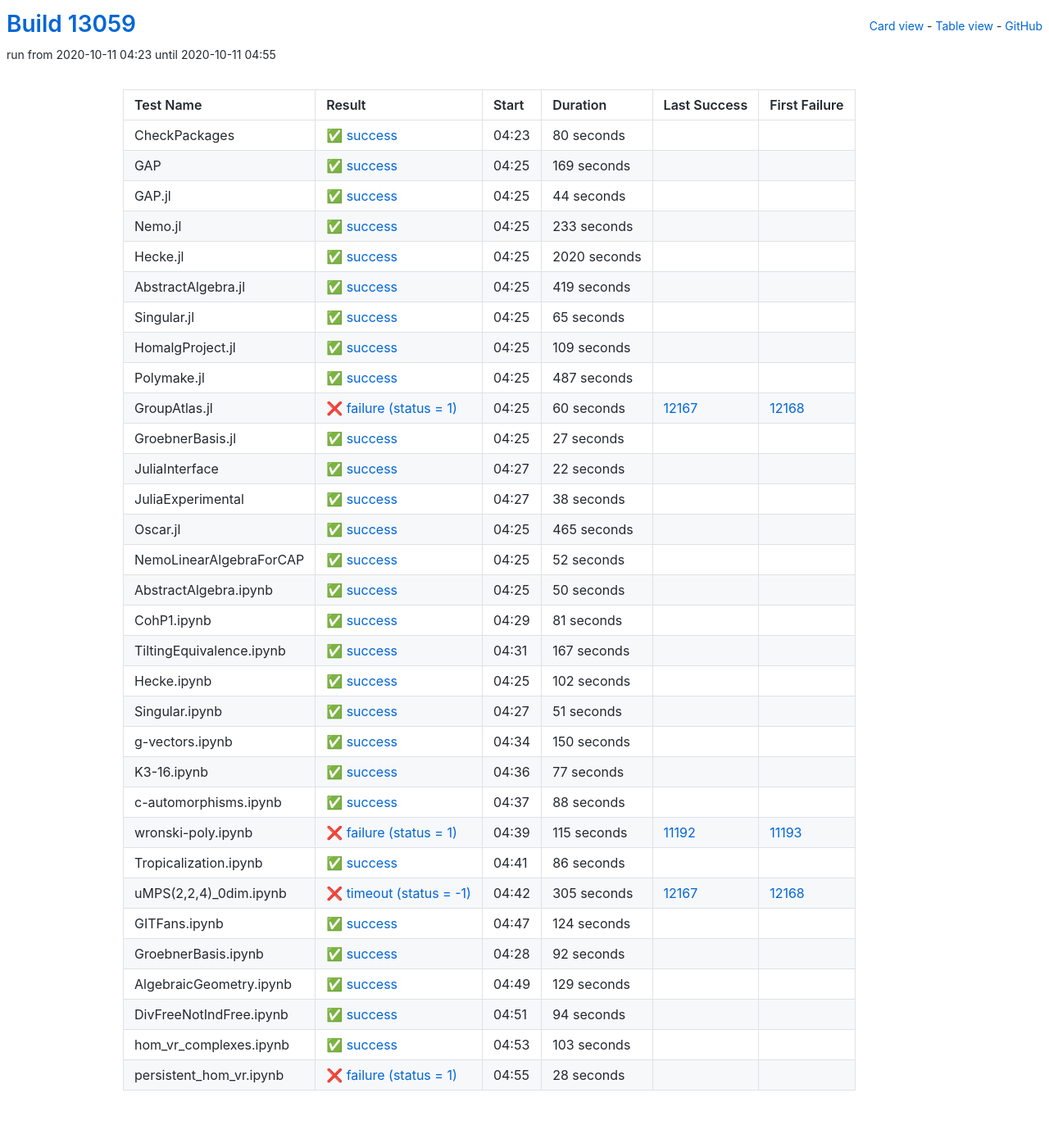
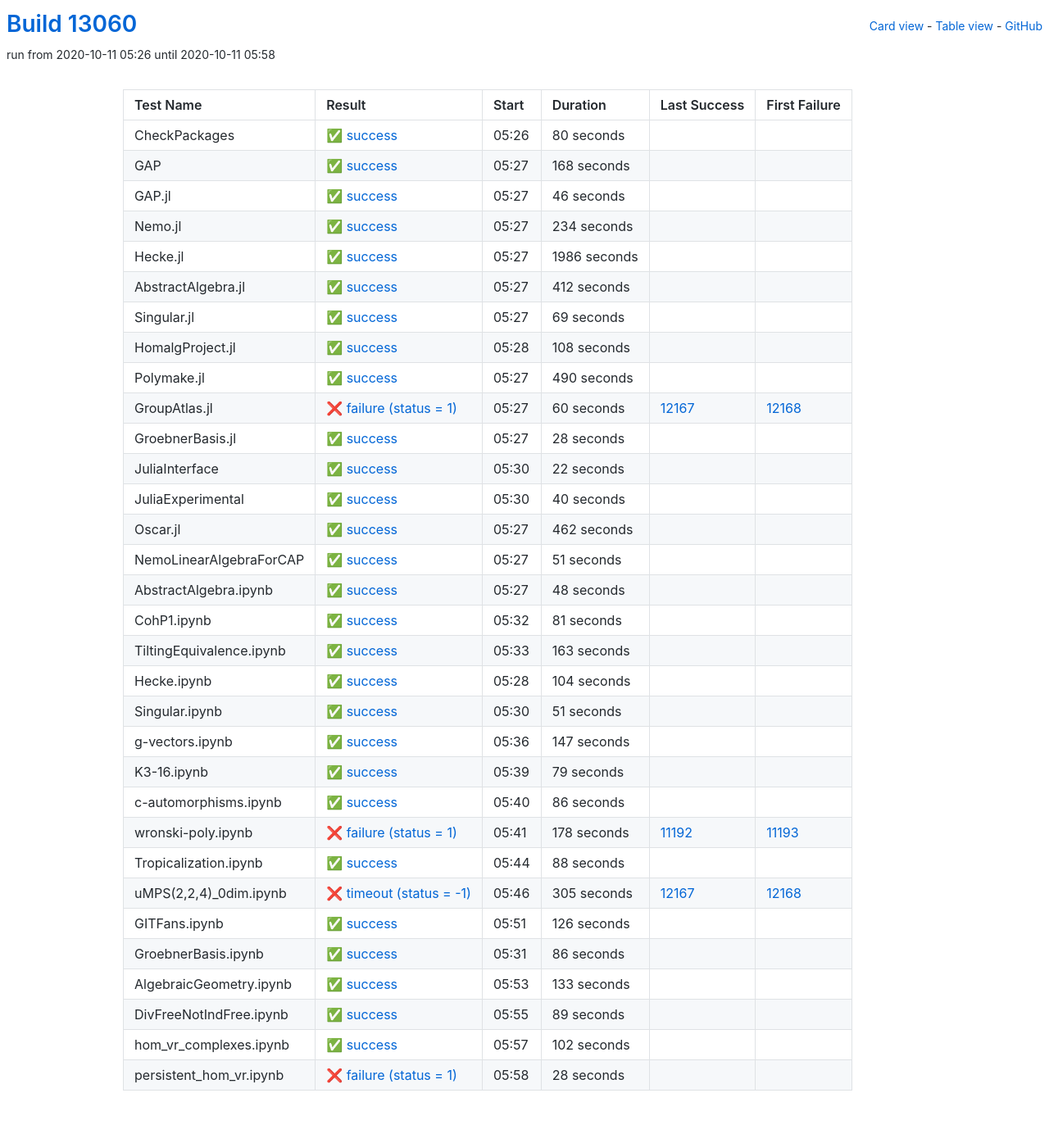
Before and after one commit to oscar-system/oscar-ci-status, a Jekyll site: the page built from table.html, in a window 1280 px wide. Shown: the whole page at 82% size. Built offline with Jekyll 4.4.1, drawn with Linux system fonts in a browser that asks for light colours.

Commit message:
Build #13060

```diff
--- a/_data/ci.yml
+++ b/_data/ci.yml
@@ -1,6 +1,6 @@
 ---
-build: 13059
-build_url: https://oscarci.mathematik.uni-kl.de/job/oscar/13059/
+build: 13060
+build_url: https://oscarci.mathematik.uni-kl.de/job/oscar/13060/
 job: oscar
 organization: oscar-system
 repo: oscar-ci-status
@@ -8,8 +8,8 @@
 tests:
 - name: CheckPackages
   id: checkpackages
-  log: https://oscarci.mathematik.uni-kl.de/job/oscar/13059/artifact/logs/build-13059/CheckPackages.log
-  start: 2020-10-11 04:23
+  log: https://oscarci.mathematik.uni-kl.de/job/oscar/13060/artifact/logs/build-13060/CheckPackages.log
+  start: 2020-10-11 05:26
   success: true
   exitcode: 0
   status: success
@@ -20,104 +20,104 @@
   first_failure_url:
 - name: GAP
   id: gap
-  log: https://oscarci.mathematik.uni-kl.de/job/oscar/13059/artifact/logs/build-13059/GAP.log
-  start: 2020-10-11 04:25
+  log: https://oscarci.mathematik.uni-kl.de/job/oscar/13060/artifact/logs/build-13060/GAP.log
+  start: 2020-10-11 05:27
   success: true
   exitcode: 0
   status: success
-  duration: 169
+  duration: 168
   last_success: false
   last_success_url:
   first_failure: false
   first_failure_url:
 - name: GAP.jl
   id: gap-jl
-  log: https://oscarci.mathematik.uni-kl.de/job/oscar/13059/artifact/logs/build-13059/GAP.jl.log
-  start: 2020-10-11 04:25
+  log: https://oscarci.mathematik.uni-kl.de/job/oscar/13060/artifact/logs/build-13060/GAP.jl.log
+  start: 2020-10-11 05:27
   success: true
   exitcode: 0
   status: success
-  duration: 44
+  duration: 46
   last_success: false
   last_success_url:
   first_failure: false
   first_failure_url:
 - name: Nemo.jl
   id: nemo-jl
-  log: https://oscarci.mathematik.uni-kl.de/job/oscar/13059/artifact/logs/build-13059/Nemo.jl.log
-  start: 2020-10-11 04:25
+  log: https://oscarci.mathematik.uni-kl.de/job/oscar/13060/artifact/logs/build-13060/Nemo.jl.log
+  start: 2020-10-11 05:27
   success: true
   exitcode: 0
   status: success
-  duration: 233
+  duration: 234
   last_success: false
   last_success_url:
   first_failure: false
   first_failure_url:
 - name: Hecke.jl
   id: hecke-jl
-  log: https://oscarci.mathematik.uni-kl.de/job/oscar/13059/artifact/logs/build-13059/Hecke.jl.log
-  start: 2020-10-11 04:25
+  log: https://oscarci.mathematik.uni-kl.de/job/oscar/13060/artifact/logs/build-13060/Hecke.jl.log
+  start: 2020-10-11 05:27
   success: true
   exitcode: 0
   status: success
-  duration: 2020
+  duration: 1986
   last_success: false
   last_success_url:
   first_failure: false
   first_failure_url:
 - name: AbstractAlgebra.jl
   id: abstractalgebra-jl
-  log: https://oscarci.mathematik.uni-kl.de/job/oscar/13059/artifact/logs/build-13059/AbstractAlgebra.jl.log
-  start: 2020-10-11 04:25
+  log: https://oscarci.mathematik.uni-kl.de/job/oscar/13060/artifact/logs/build-13060/AbstractAlgebra.jl.log
+  start: 2020-10-11 05:27
   success: true
   exitcode: 0
   status: success
-  duration: 419
+  duration: 412
   last_success: false
   last_success_url:
   first_failure: false
   first_failure_url:
 - name: Singular.jl
   id: singular-jl
-  log: https://oscarci.mathematik.uni-kl.de/job/oscar/13059/artifact/logs/build-13059/Singular.jl.log
-  start: 2020-10-11 04:25
+  log: https://oscarci.mathematik.uni-kl.de/job/oscar/13060/artifact/logs/build-13060/Singular.jl.log
+  start: 2020-10-11 05:27
   success: true
   exitcode: 0
   status: success
-  duration: 65
+  duration: 69
   last_success: false
   last_success_url:
   first_failure: false
   first_failure_url:
 - name: HomalgProject.jl
   id: homalgproject-jl
-  log: https://oscarci.mathematik.uni-kl.de/job/oscar/13059/artifact/logs/build-13059/HomalgProject.jl.log
-  start: 2020-10-11 04:25
+  log: https://oscarci.mathematik.uni-kl.de/job/oscar/13060/artifact/logs/build-13060/HomalgProject.jl.log
+  start: 2020-10-11 05:28
   success: true
   exitcode: 0
   status: success
-  duration: 109
+  duration: 108
   last_success: false
   last_success_url:
   first_failure: false
   first_failure_url:
 - name: Polymake.jl
   id: polymake-jl
-  log: https://oscarci.mathematik.uni-kl.de/job/oscar/13059/artifact/logs/build-13059/Polymake.jl.log
-  start: 2020-10-11 04:25
+  log: https://oscarci.mathematik.uni-kl.de/job/oscar/13060/artifact/logs/build-13060/Polymake.jl.log
+  start: 2020-10-11 05:27
   success: true
   exitcode: 0
   status: success
-  duration: 487
+  duration: 490
   last_success: false
   last_success_url:
   first_failure: false
   first_failure_url:
 - name: GroupAtlas.jl
   id: groupatlas-jl
-  log: https://oscarci.mathematik.uni-kl.de/job/oscar/13059/artifact/logs/build-13059/GroupAtlas.jl.log
-  start: 2020-10-11 04:25
+  log: https://oscarci.mathematik.uni-kl.de/job/oscar/13060/artifact/logs/build-13060/GroupAtlas.jl.log
+  start: 2020-10-11 05:27
   success: false
   exitcode: 1
   status: failure
@@ -128,20 +128,20 @@
   first_failure_url: https://oscarci.mathematik.uni-kl.de/job/oscar/12168/
 - name: GroebnerBasis.jl
   id: groebnerbasis-jl
-  log: https://oscarci.mathematik.uni-kl.de/job/oscar/13059/artifact/logs/build-13059/GroebnerBasis.jl.log
-  start: 2020-10-11 04:25
+  log: https://oscarci.mathematik.uni-kl.de/job/oscar/13060/artifact/logs/build-13060/GroebnerBasis.jl.log
+  start: 2020-10-11 05:27
   success: true
   exitcode: 0
   status: success
-  duration: 27
+  duration: 28
   last_success: false
   last_success_url:
   first_failure: false
   first_failure_url:
 - name: JuliaInterface
   id: juliainterface
-  log: https://oscarci.mathematik.uni-kl.de/job/oscar/13059/artifact/logs/build-13059/JuliaInterface.log
-  start: 2020-10-11 04:27
+  log: https://oscarci.mathematik.uni-kl.de/job/oscar/13060/artifact/logs/build-13060/JuliaInterface.log
+  start: 2020-10-11 05:30
   success: true
   exitcode: 0
   status: success
@@ -152,56 +152,56 @@
   first_failure_url:
 - name: JuliaExperimental
   id: juliaexperimental
-  log: https://oscarci.mathematik.uni-kl.de/job/oscar/13059/artifact/logs/build-13059/JuliaExperimental.log
-  start: 2020-10-11 04:27
+  log: https://oscarci.mathematik.uni-kl.de/job/oscar/13060/artifact/logs/build-13060/JuliaExperimental.log
+  start: 2020-10-11 05:30
   success: true
   exitcode: 0
   status: success
-  duration: 38
+  duration: 40
   last_success: false
   last_success_url:
   first_failure: false
   first_failure_url:
 - name: Oscar.jl
   id: oscar-jl
-  log: https://oscarci.mathematik.uni-kl.de/job/oscar/13059/artifact/logs/build-13059/Oscar.jl.log
-  start: 2020-10-11 04:25
+  log: https://oscarci.mathematik.uni-kl.de/job/oscar/13060/artifact/logs/build-13060/Oscar.jl.log
+  start: 2020-10-11 05:27
   success: true
   exitcode: 0
   status: success
-  duration: 465
+  duration: 462
   last_success: false
   last_success_url:
   first_failure: false
   first_failure_url:
 - name: NemoLinearAlgebraForCAP
   id: nemolinearalgebraforcap
-  log: https://oscarci.mathematik.uni-kl.de/job/oscar/13059/artifact/logs/build-13059/NemoLinearAlgebraForCAP.log
-  start: 2020-10-11 04:25
+  log: https://oscarci.mathematik.uni-kl.de/job/oscar/13060/artifact/logs/build-13060/NemoLinearAlgebraForCAP.log
+  start: 2020-10-11 05:27
   success: true
   exitcode: 0
   status: success
-  duration: 52
+  duration: 51
   last_success: false
   last_success_url:
   first_failure: false
   first_failure_url:
 - name: AbstractAlgebra.ipynb
   id: abstractalgebra-ipynb
-  log: https://oscarci.mathematik.uni-kl.de/job/oscar/13059/artifact/logs/build-13059/AbstractAlgebra.ipynb.log
-  start: 2020-10-11 04:25
+  log: https://oscarci.mathematik.uni-kl.de/job/oscar/13060/artifact/logs/build-13060/AbstractAlgebra.ipynb.log
+  start: 2020-10-11 05:27
   success: true
   exitcode: 0
   status: success
-  duration: 50
+  duration: 48
   last_success: false
   last_success_url:
   first_failure: false
   first_failure_url:
 - name: CohP1.ipynb
   id: cohp1-ipynb
-  log: https://oscarci.mathematik.uni-kl.de/job/oscar/13059/artifact/logs/build-13059/CohP1.ipynb.log
-  start: 2020-10-11 04:29
+  log: https://oscarci.mathematik.uni-kl.de/job/oscar/13060/artifact/logs/build-13060/CohP1.ipynb.log
+  start: 2020-10-11 05:32
   success: true
   exitcode: 0
   status: success
@@ -212,32 +212,32 @@
   first_failure_url:
 - name: TiltingEquivalence.ipynb
   id: tiltingequivalence-ipynb
-  log: https://oscarci.mathematik.uni-kl.de/job/oscar/13059/artifact/logs/build-13059/TiltingEquivalence.ipynb.log
-  start: 2020-10-11 04:31
+  log: https://oscarci.mathematik.uni-kl.de/job/oscar/13060/artifact/logs/build-13060/TiltingEquivalence.ipynb.log
+  start: 2020-10-11 05:33
   success: true
   exitcode: 0
   status: success
-  duration: 167
+  duration: 163
   last_success: false
   last_success_url:
   first_failure: false
   first_failure_url:
 - name: Hecke.ipynb
   id: hecke-ipynb
-  log: https://oscarci.mathematik.uni-kl.de/job/oscar/13059/artifact/logs/build-13059/Hecke.ipynb.log
-  start: 2020-10-11 04:25
+  log: https://oscarci.mathematik.uni-kl.de/job/oscar/13060/artifact/logs/build-13060/Hecke.ipynb.log
+  start: 2020-10-11 05:28
   success: true
   exitcode: 0
   status: success
-  duration: 102
+  duration: 104
   last_success: false
   last_success_url:
   first_failure: false
   first_failure_url:
 - name: Singular.ipynb
   id: singular-ipynb
-  log: https://oscarci.mathematik.uni-kl.de/job/oscar/13059/artifact/logs/build-13059/Singular.ipynb.log
-  start: 2020-10-11 04:27
+  log: https://oscarci.mathematik.uni-kl.de/job/oscar/13060/artifact/logs/build-13060/Singular.ipynb.log
+  start: 2020-10-11 05:30
   success: true
   exitcode: 0
   status: success
@@ -248,32 +248,56 @@
   first_failure_url:
 - name: g-vectors.ipynb
   id: g-vectors-ipynb
-  log: https://oscarci.mathematik.uni-kl.de/job/oscar/13059/artifact/logs/build-13059/g-vectors.ipynb.log
-  start: 2020-10-11 04:34
+  log: https://oscarci.mathematik.uni-kl.de/job/oscar/13060/artifact/logs/build-13060/g-vectors.ipynb.log
+  start: 2020-10-11 05:36
   success: true
   exitcode: 0
   status: success
-  duration: 150
+  duration: 147
   last_success: false
   last_success_url:
   first_failure: false
   first_failure_url:
 - name: K3-16.ipynb
   id: k3-16-ipynb
-  log: https://oscarci.mathematik.uni-kl.de/job/oscar/13059/artifact/logs/build-13059/K3-16.ipynb.log
-  start: 2020-10-11 04:36
+  log: https://oscarci.mathematik.uni-kl.de/job/oscar/13060/artifact/logs/build-13060/K3-16.ipynb.log
+  start: 2020-10-11 05:39
   success: true
   exitcode: 0
   status: success
-  duration: 77
+  duration: 79
   last_success: false
   last_success_url:
   first_failure: false
   first_failure_url:
 - name: c-automorphisms.ipynb
   id: c-automorphisms-ipynb
-  log: https://oscarci.mathematik.uni-kl.de/job/oscar/13059/artifact/logs/build-13059/c-automorphisms.ipynb.log
-  start: 2020-10-11 04:37
+  log: https://oscarci.mathematik.uni-kl.de/job/oscar/13060/artifact/logs/build-13060/c-automorphisms.ipynb.log
+  start: 2020-10-11 05:40
+  success: true
+  exitcode: 0
+  status: success
+  duration: 86
+  last_success: false
+  last_success_url:
+  first_failure: false
+  first_failure_url:
+- name: wronski-poly.ipynb
+  id: wronski-poly-ipynb
+  log: https://oscarci.mathematik.uni-kl.de/job/oscar/13060/artifact/logs/build-13060/wronski-poly.ipynb.log
+  start: 2020-10-11 05:41
+  success: false
+  exitcode: 1
+  status: failure
+  duration: 178
+  last_success: 11192
+  last_success_url: https://oscarci.mathematik.uni-kl.de/job/oscar/11192/
+  first_failure: 11193
+  first_failure_url: https://oscarci.mathematik.uni-kl.de/job/oscar/11193/
+- name: Tropicalization.ipynb
+  id: tropicalization-ipynb
+  log: https://oscarci.mathematik.uni-kl.de/job/oscar/13060/artifact/logs/build-13060/Tropicalization.ipynb.log
+  start: 2020-10-11 05:44
   success: true
   exitcode: 0
   status: success
@@ -282,34 +306,10 @@
   last_success_url:
   first_failure: false
   first_failure_url:
-- name: wronski-poly.ipynb
-  id: wronski-poly-ipynb
-  log: https://oscarci.mathematik.uni-kl.de/job/oscar/13059/artifact/logs/build-13059/wronski-poly.ipynb.log
-  start: 2020-10-11 04:39
-  success: false
-  exitcode: 1
-  status: failure
-  duration: 115
-  last_success: 11192
-  last_success_url: https://oscarci.mathematik.uni-kl.de/job/oscar/11192/
-  first_failure: 11193
-  first_failure_url: https://oscarci.mathematik.uni-kl.de/job/oscar/11193/
-- name: Tropicalization.ipynb
-  id: tropicalization-ipynb
-  log: https://oscarci.mathematik.uni-kl.de/job/oscar/13059/artifact/logs/build-13059/Tropicalization.ipynb.log
-  start: 2020-10-11 04:41
-  success: true
-  exitcode: 0
-  status: success
-  duration: 86
-  last_success: false
-  last_success_url:
-  first_failure: false
-  first_failure_url:
 - name: uMPS(2,2,4)_0dim.ipynb
   id: umps-2-2-4-0dim-ipynb
-  log: https://oscarci.mathematik.uni-kl.de/job/oscar/13059/artifact/logs/build-13059/uMPS-2-2-4-_0dim.ipynb.log
-  start: 2020-10-11 04:42
+  log: https://oscarci.mathematik.uni-kl.de/job/oscar/13060/artifact/logs/build-13060/uMPS-2-2-4-_0dim.ipynb.log
+  start: 2020-10-11 05:46
   success: false
   exitcode: -1
   status: timeout
@@ -320,68 +320,68 @@
   first_failure_url: https://oscarci.mathematik.uni-kl.de/job/oscar/12168/
 - name: GITFans.ipynb
   id: gitfans-ipynb
-  log: https://oscarci.mathematik.uni-kl.de/job/oscar/13059/artifact/logs/build-13059/GITFans.ipynb.log
-  start: 2020-10-11 04:47
+  log: https://oscarci.mathematik.uni-kl.de/job/oscar/13060/artifact/logs/build-13060/GITFans.ipynb.log
+  start: 2020-10-11 05:51
   success: true
   exitcode: 0
   status: success
-  duration: 124
+  duration: 126
   last_success: false
   last_success_url:
   first_failure: false
   first_failure_url:
 - name: GroebnerBasis.ipynb
   id: groebnerbasis-ipynb
-  log: https://oscarci.mathematik.uni-kl.de/job/oscar/13059/artifact/logs/build-13059/GroebnerBasis.ipynb.log
-  start: 2020-10-11 04:28
+  log: https://oscarci.mathematik.uni-kl.de/job/oscar/13060/artifact/logs/build-13060/GroebnerBasis.ipynb.log
+  start: 2020-10-11 05:31
   success: true
   exitcode: 0
   status: success
-  duration: 92
+  duration: 86
   last_success: false
   last_success_url:
   first_failure: false
   first_failure_url:
 - name: AlgebraicGeometry.ipynb
   id: algebraicgeometry-ipynb
-  log: https://oscarci.mathematik.uni-kl.de/job/oscar/13059/artifact/logs/build-13059/AlgebraicGeometry.ipynb.log
-  start: 2020-10-11 04:49
+  log: https://oscarci.mathematik.uni-kl.de/job/oscar/13060/artifact/logs/build-13060/AlgebraicGeometry.ipynb.log
+  start: 2020-10-11 05:53
   success: true
   exitcode: 0
   status: success
-  duration: 129
+  duration: 133
   last_success: false
   last_success_url:
   first_failure: false
   first_failure_url:
 - name: DivFreeNotIndFree.ipynb
   id: divfreenotindfree-ipynb
-  log: https://oscarci.mathematik.uni-kl.de/job/oscar/13059/artifact/logs/build-13059/DivFreeNotIndFree.ipynb.log
-  start: 2020-10-11 04:51
+  log: https://oscarci.mathematik.uni-kl.de/job/oscar/13060/artifact/logs/build-13060/DivFreeNotIndFree.ipynb.log
+  start: 2020-10-11 05:55
   success: true
   exitcode: 0
   status: success
-  duration: 94
+  duration: 89
   last_success: false
   last_success_url:
   first_failure: false
   first_failure_url:
 - name: hom_vr_complexes.ipynb
   id: hom-vr-complexes-ipynb
-  log: https://oscarci.mathematik.uni-kl.de/job/oscar/13059/artifact/logs/build-13059/hom_vr_complexes.ipynb.log
-  start: 2020-10-11 04:53
+  log: https://oscarci.mathematik.uni-kl.de/job/oscar/13060/artifact/logs/build-13060/hom_vr_complexes.ipynb.log
+  start: 2020-10-11 05:57
   success: true
   exitcode: 0
   status: success
-  duration: 103
+  duration: 102
   last_success: false
   last_success_url:
   first_failure: false
   first_failure_url:
 - name: persistent_hom_vr.ipynb
   id: persistent-hom-vr-ipynb
-  log: https://oscarci.mathematik.uni-kl.de/job/oscar/13059/artifact/logs/build-13059/persistent_hom_vr.ipynb.log
-  start: 2020-10-11 04:55
+  log: https://oscarci.mathematik.uni-kl.de/job/oscar/13060/artifact/logs/build-13060/persistent_hom_vr.ipynb.log
+  start: 2020-10-11 05:58
   success: false
   exitcode: 1
   status: failure
```
Also changed, not shown: README.md.
